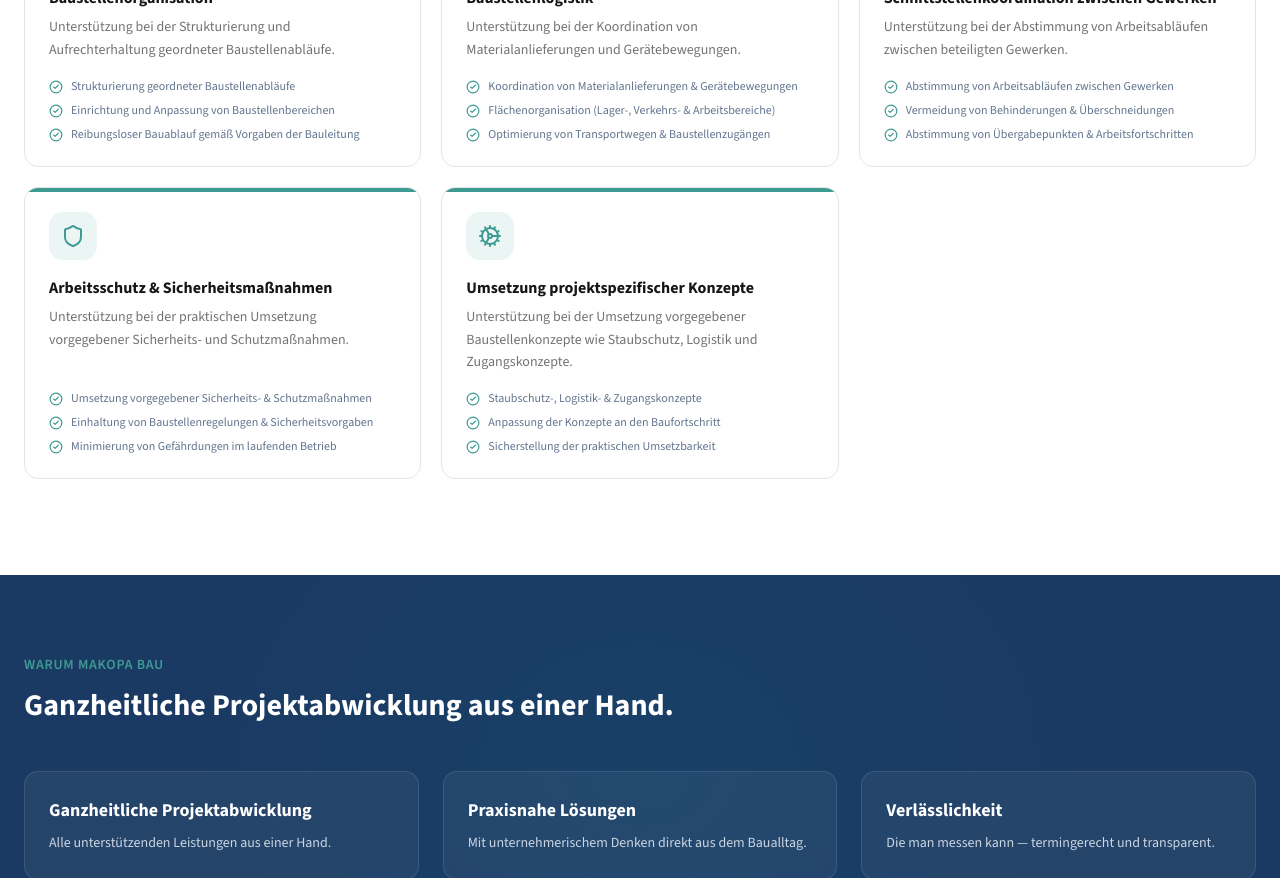
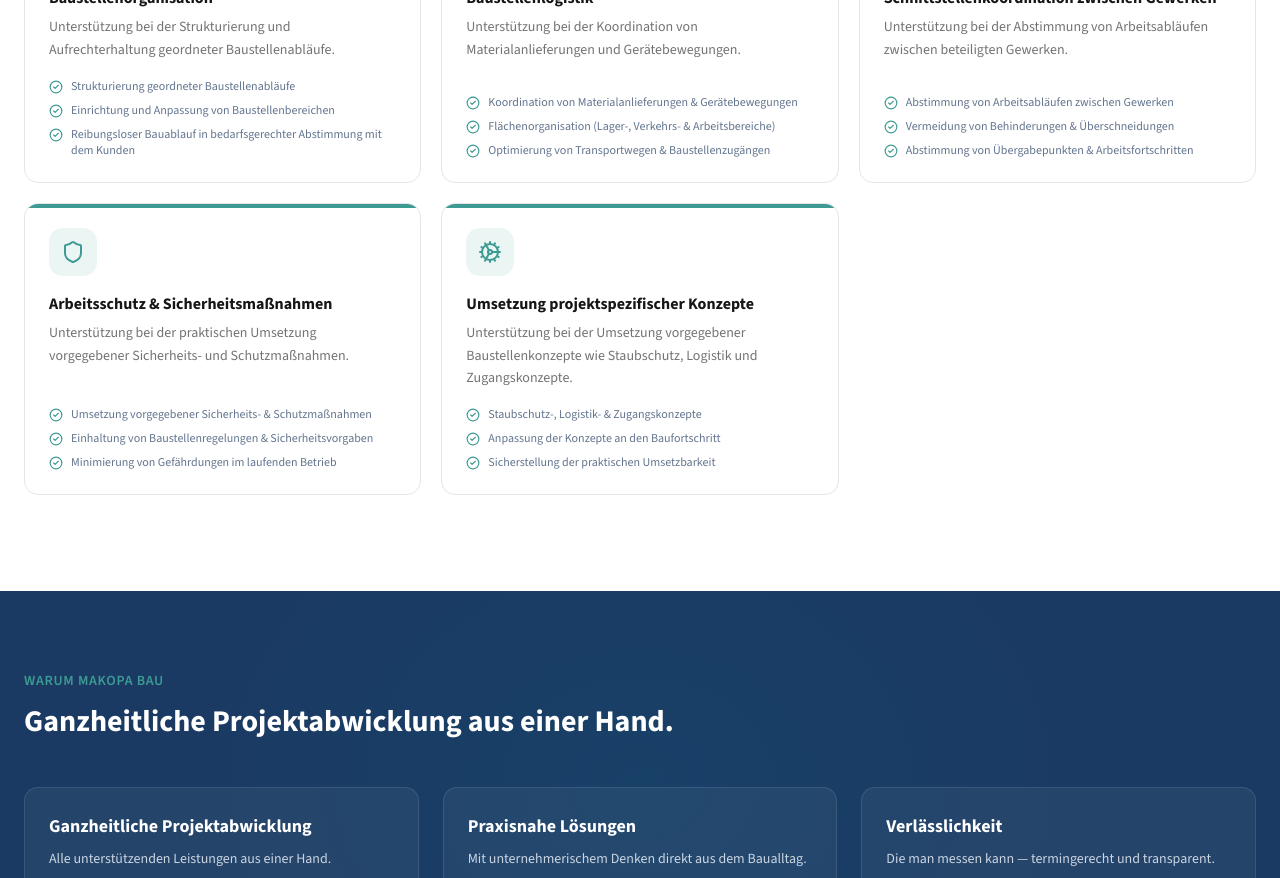
Before and after one commit to gaiisay/makopa-bau-gmbh, a Next.js app: page /baustellenmanagement in a window 1280 px wide. Shown: the part 920-1798 px from the top of the page. Built offline with nearby package versions, Linux system fonts and the light colour scheme.

Commit message:
fix: update service description for improved clarity and customer alignment

```diff
--- a/src/app/baustellenmanagement/page.tsx
+++ b/src/app/baustellenmanagement/page.tsx
@@ -30,7 +30,7 @@ const services = [
     features: [
       "Strukturierung geordneter Baustellenabläufe",
       "Einrichtung und Anpassung von Baustellenbereichen",
-      "Reibungsloser Bauablauf gemäß Vorgaben der Bauleitung",
+      "Reibungsloser Bauablauf in bedarfsgerechter Abstimmung mit dem Kunden",
     ],
   },
   {
```
